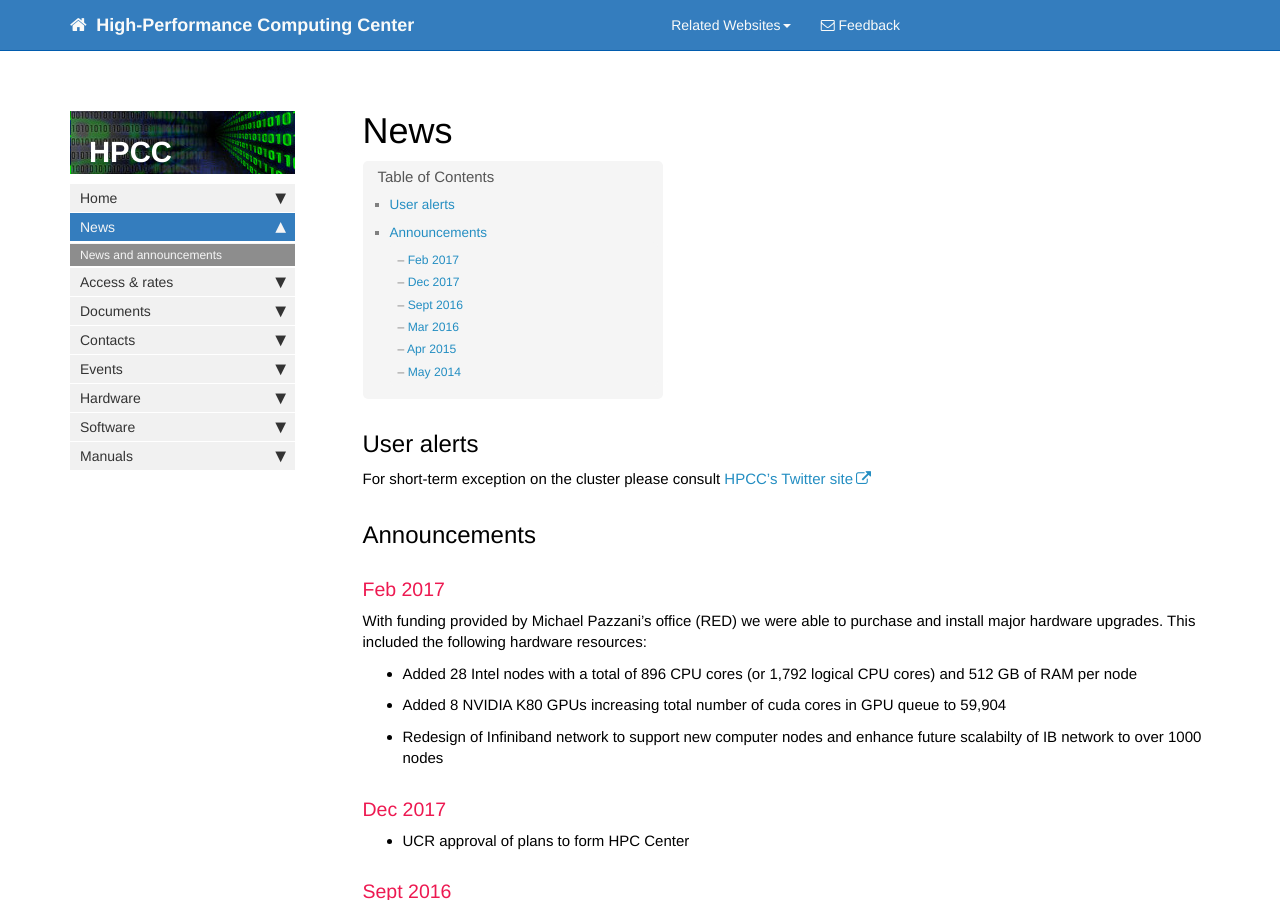
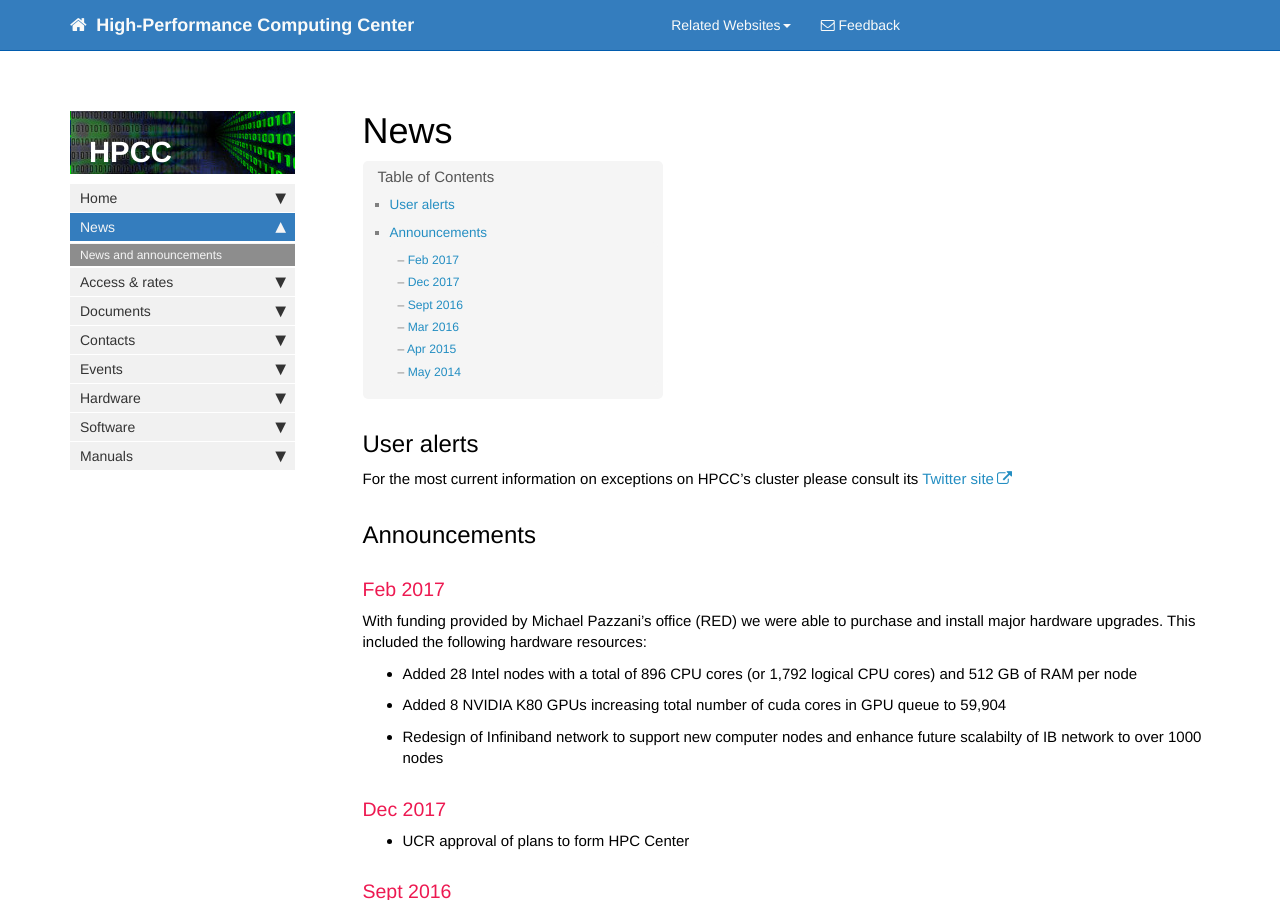
Before and after one commit to tgirke/rcf, a Jekyll site: the page built from news.md, in a window 1280 px wide and 900 px high. Built offline with Jekyll 4.4.1, drawn with Linux system fonts in a browser that asks for light colours; nearby versions of some CDN libraries; comment, search, counter and statistics services are not loaded.

Commit message:
content edits

```diff
--- a/news.md
+++ b/news.md
@@ -5,7 +5,7 @@ title: News
 
 ## User alerts
 
-For short-term exception on the cluster please consult [HPCC's Twitter site](https://twitter.com/UCR_HPCC)
+For the most current information on exceptions on HPCC's cluster please consult its [Twitter site](https://twitter.com/UCR_HPCC)
 
 ## Announcements
 
```
